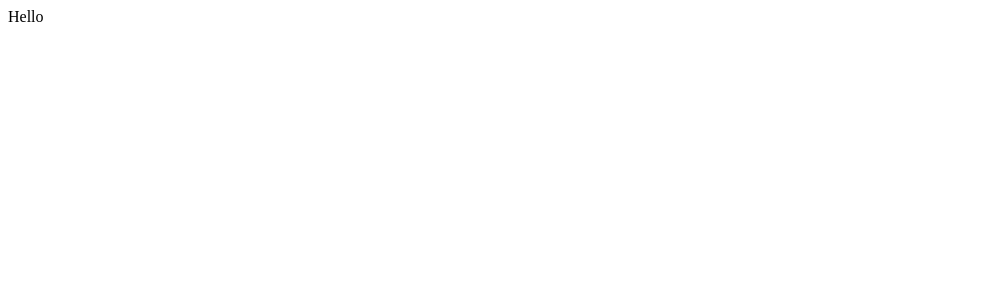
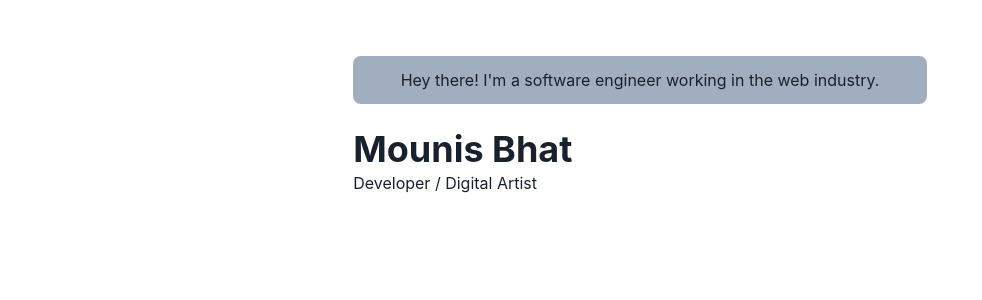
Before and after one commit to mounis-bhat/portfolio, a Next.js app: page / in a window 1280 px wide. Shown: the top 300 px of the page, without its empty margins (0-982 px from the left). Built offline with nearby package versions, Linux system fonts and the light colour scheme.

Commit message:
Integrate Chakra UI

```diff
--- /dev/null
+++ b/components/layouts/Main.jsx
@@ -0,0 +1,18 @@
+import Head from 'next/head'
+import { Box, Container } from '@chakra-ui/react'
+
+const Main = ({ children }) => {
+  return (
+    <Box as="main" pb={8}>
+      <Head>
+        <title>Mounis Bhat - Homepage</title>
+        <meta name="viewport" content="width=device-width, initial-scale=1" />
+      </Head>
+      <Container maxW="container.md" pt={14}>
+        {children}
+      </Container>
+    </Box>
+  )
+}
+
+export default Main
--- /dev/null
+++ b/pages/_app.jsx
@@ -0,0 +1,14 @@
+import { ChakraProvider } from '@chakra-ui/react'
+import Main from '../components/layouts/Main'
+
+const App = ({ Component, pageProps, router }) => {
+  return (
+    <ChakraProvider>
+      <Main router={router}>
+        <Component {...pageProps} key={router.route} />
+      </Main>
+    </ChakraProvider>
+  )
+}
+
+export default App
--- a/pages/index.jsx
+++ b/pages/index.jsx
@@ -1,5 +1,22 @@
+import { Container, Box, Heading } from '@chakra-ui/react'
+
 const index = () => {
-  return <div>Hello</div>
+  return (
+    <Container>
+      <Box borderRadius="lg" bg="gray.400" p={3} mb={6} align="center">
+        Hey there! I'm a software engineer working in the web industry.
+      </Box>
+
+      <Box display={{ md: 'flex' }}>
+        <Box flexGrow={1}>
+          <Heading as="h2" variant="page-title">
+            Mounis Bhat
+          </Heading>
+          <p>Developer / Digital Artist</p>
+        </Box>
+      </Box>
+    </Container>
+  )
 }
 
 export default index
```
